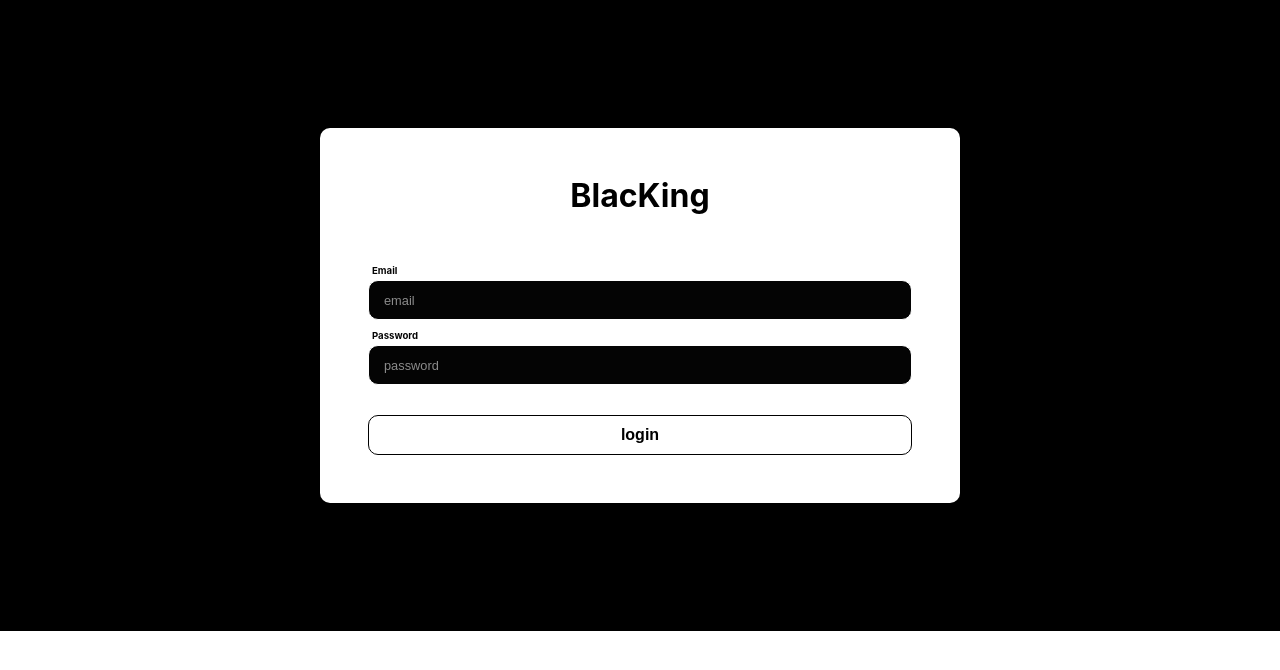
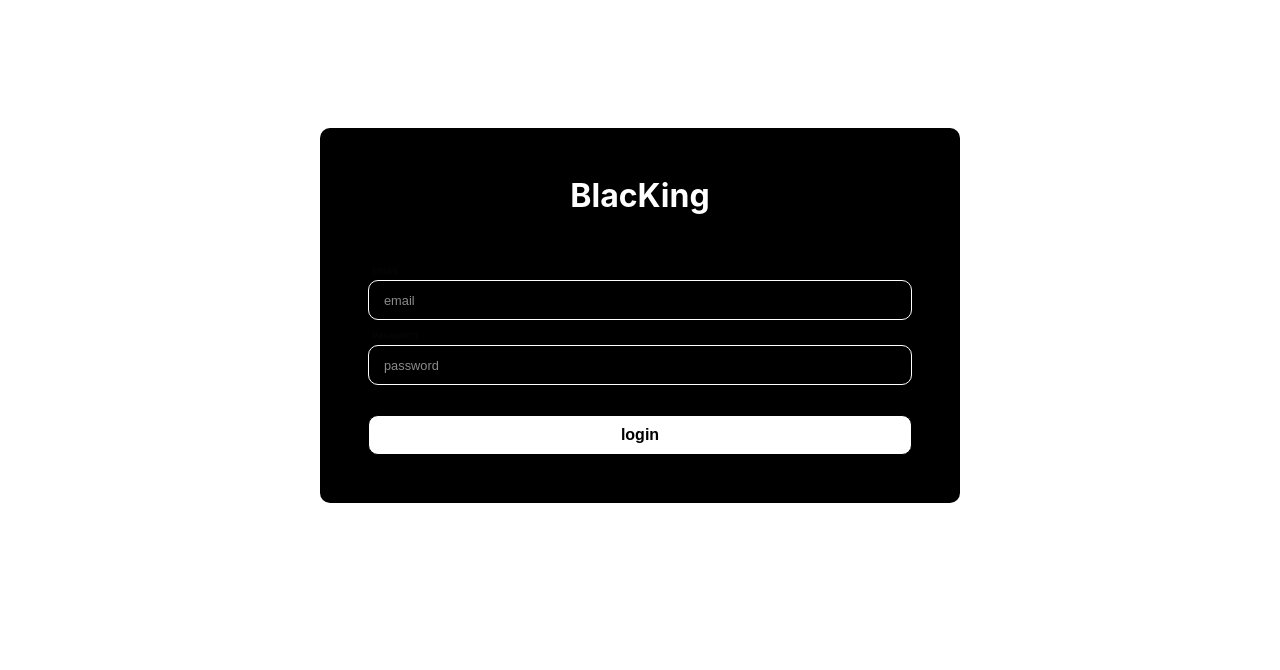
Before and after one commit to robpduo/RedKing, a React (Create React App) app in the folder blackjack-frontend/: page /login in a window 1280 px wide. Shown: the top 670 px of the page. Built offline with nearby package versions, Linux system fonts and the light colour scheme.

Commit message:
accidently made changes in css in develop

```diff
--- a/blackjack-frontend/src/Components/LoginForm/LoginForm.css
+++ b/blackjack-frontend/src/Components/LoginForm/LoginForm.css
@@ -2,7 +2,7 @@
   border-radius: 10px !important;
 
 
-  background-color: black;
+  background-color: white;
 
 
   width: 50%;
@@ -21,7 +21,7 @@
 .loginHeader {
   margin-bottom: 50px;
   text-align: center;
-  color: white;
+  color: black;
   font-size: 2rem;
 }
 
@@ -41,7 +41,7 @@
   margin-bottom: 10px;
   background-color: var(--text-white);
 
-        /* filter: invert(100%); */
+  /* filter: invert(100%); */
   width: 100%;
 
   border-radius: 10px;
@@ -51,9 +51,17 @@
   font-size: 0.8rem;
 }
 
-::placeholder {
+input[type="text"]{
+  background-color: white;
+
+}
+input[type="password"]{
+  background-color: white;
+}
+
+/* ::placeholder {
     background-color: var(--text-white);
-}
+} */
 
 .loginInput:focus {
   outline-width: 0;
--- a/blackjack-frontend/src/Views/HomeScreen/HomeScreen.css
+++ b/blackjack-frontend/src/Views/HomeScreen/HomeScreen.css
@@ -1,10 +1,8 @@
 .homeScreen {
   background-image: url('../../2.png') !important;
   background-position: center;
-  background-repeat: repeat;
+  background-repeat: no-repeat;
   background-size: cover;
-
-
 
   width: 100%;
   height: 100vh;
@@ -72,7 +70,7 @@
     background-color: #f6f6f6;
     color: #000;
     transition: 0.5s;
-    border-color: transparent;
+    border-color: 1px solid black;
 }
 
 .loginButton {
--- a/blackjack-frontend/src/Views/LoginPage/LoginPage.css
+++ b/blackjack-frontend/src/Views/LoginPage/LoginPage.css
@@ -5,7 +5,7 @@
   align-items: center !important;
   justify-content: center !important;
 
-  background: white;
+  background: black;
 
 }
 /*
@@ -14,5 +14,6 @@
 } */
 
 .loginPage:hover {
-      filter: invert(100%);
+  filter: invert(100%);
+  transition: 0.5s;
 }
```
